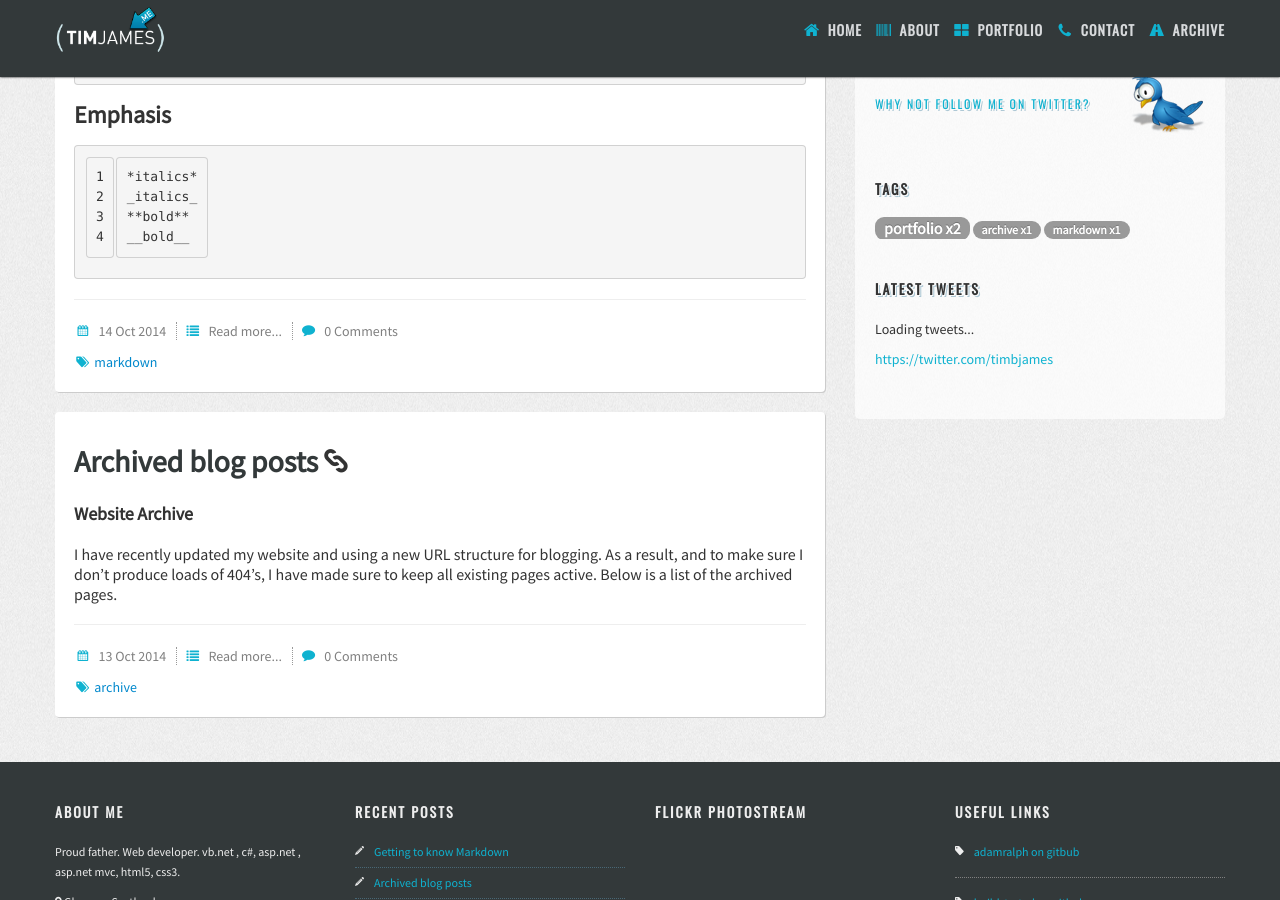
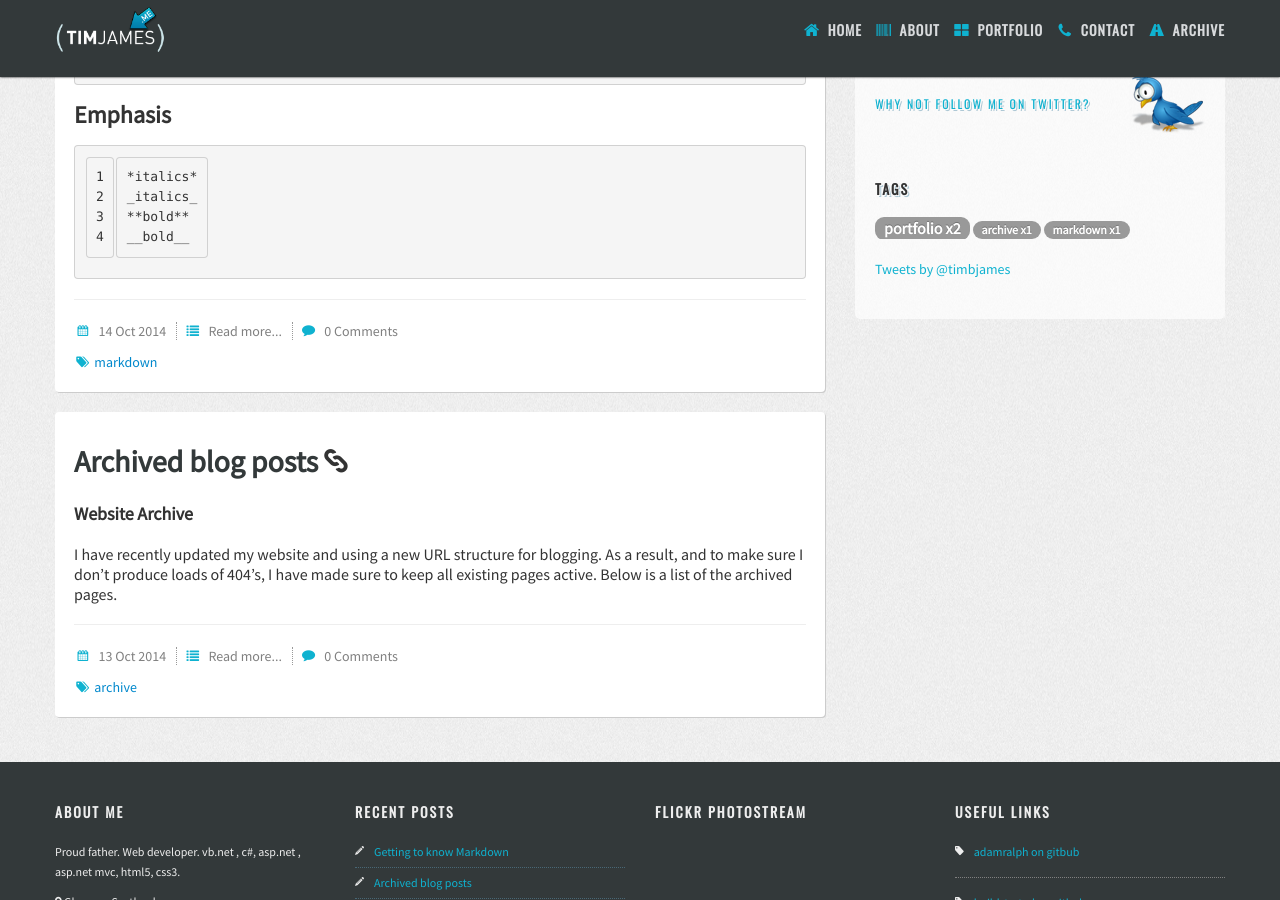
Before and after one commit to timbjames/timbjames.github.com, a Jekyll site: the page built from index.html, in a window 1280 px wide and 900 px high, scrolled down 420 px. Built offline with Jekyll 4.4.1, drawn with Linux system fonts in a browser that asks for light colours; nearby versions of some CDN libraries; some web fonts are replaced; Markdown is read by kramdown in place of the engine named in the settings; comment, search, counter and statistics services are not loaded.

Commit message:
updated twitter feed

```diff
--- a/_layouts/layout.html
+++ b/_layouts/layout.html
@@ -122,6 +122,8 @@
 
                         <div class="widget">
                             <div id="twitter-feed" class="recent-twitter">
+                                <a class="twitter-timeline" href="https://twitter.com/timbjames" data-widget-id="521930315678240768">Tweets by @timbjames</a>
+                                <script>!function(d,s,id){var js,fjs=d.getElementsByTagName(s)[0],p=/^http:/.test(d.location)?'http':'https';if(!d.getElementById(id)){js=d.createElement(s);js.id=id;js.src=p+"://platform.twitter.com/widgets.js";fjs.parentNode.insertBefore(js,fjs);}}(document,"script","twitter-wjs");</script>
                             </div>
                         </div>
 
--- a/js/script.js
+++ b/js/script.js
@@ -4,7 +4,7 @@
 $(function ($) {
 
     /* get twitter feed */
-    $("#twitter-feed").getTwitter({
+    /*$("#twitter-feed").getTwitter({
         userName: "timbjames",
         numTweets: 5,
         loaderText: "Loading tweets...",
@@ -16,7 +16,7 @@
         showTimestamp: true,
         includeRetweets: false,
         excludeReplies: true
-    });
+    });*/
 
     /* get flickr feed */
     /* 84100512@N02 */
```
